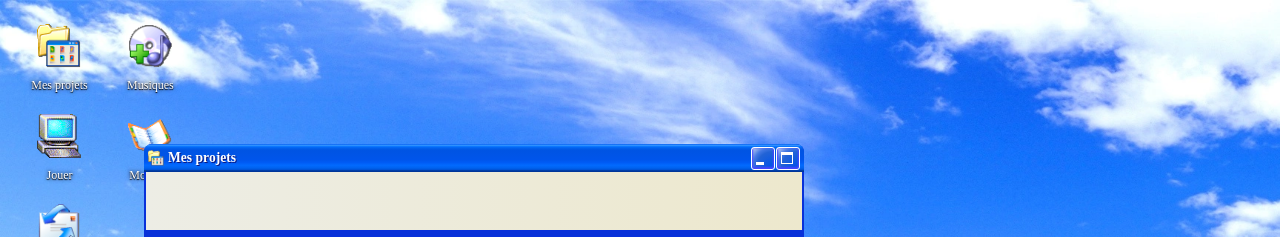
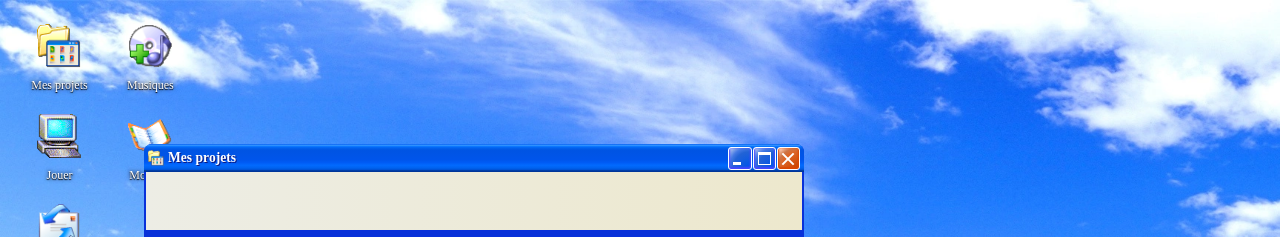
Before and after one commit to UnMugViolet/portfolio, a Vue app: page /office in a window 1280 px wide. Shown: the top 237 px of the page. Built offline with nearby package versions, Linux system fonts and the light colour scheme; a web font is replaced by a local one.

Commit message:
🚨 Added close and maximize button and minimize

```diff
--- a/css/main.css
+++ b/css/main.css
@@ -217,8 +217,7 @@ img {
 
 .button-window-global-layout {
   border-radius: 3px;
-  width: 22px;
-  height: 22px;
+  width: 23px;
 }
 
 .loading-bar {
--- a/sass/abstracts/_buttons.scss
+++ b/sass/abstracts/_buttons.scss
@@ -6,6 +6,5 @@
 
 .button-window-global-layout{
     border-radius: 3px;
-    width: 22px;
-    height: 22px;
+    width: 23px;
 }
--- /dev/null
+++ b/src/components/Buttons/WindowClose.vue
@@ -0,0 +1,24 @@
+<template>
+    <button class="close-button relative button-window-global-layout border border-white h-full active:brightness-90 hover:brightness-125
+    after:h-4 after:top-0.5 after:mt-px after:absolute after:bg-white after:rotate-45 after:w-0.5 after:left-2 after:ml-px
+    before:h-4 before:top-0.5 before:mt-px before:absolute before:bg-white before:rotate-45	before:w-0.5 before:left-2 before:ml-px">
+
+    </button>
+</template>
+
+<style scoped>
+    .close-button{
+        box-shadow: rgb(218, 70, 0) 0px -1px 2px 1px inset;
+        background-image: radial-gradient(circle at 90% 90%, rgb(204, 70, 0) 0%, rgb(220, 101, 39) 55%, rgb(205, 117, 70) 70%, rgb(255, 204, 178) 90%, white 100%);
+    }
+
+    .close-button::before{
+        content: "";
+    }
+
+    .close-button::after{
+        content: "";
+        transform: rotate(-45deg);
+    }
+
+</style>
--- a/src/components/Buttons/WindowMaximize.vue
+++ b/src/components/Buttons/WindowMaximize.vue
@@ -1,8 +1,12 @@
 <template>
-    <button class="maximize-button relative button-window-global-layout border border-white h-full w-6 hover:brightness-125">
+    <button
+      class="maximize-button relative button-window-global-layout border border-white h-full hover:brightness-125 active:brightness-90 before:absolute before:block before:left-1 before:top-1"
+      @click="toggleButton"
+      :class="{ 'clicked': isClicked }"
+    >
+    </button>
+  </template>
 
-    </button>
-</template>
 
 <style scoped>
     .maximize-button{
@@ -12,13 +16,48 @@
 
     .maximize-button::before{
         content: "";
-        position: absolute;
-        display: block;
-        left: 4px;
-        top: 4px;
         box-shadow: white 0px 3px inset, white 0px 0px 0px 1px inset;
-        height: 12px;
-        width: 12px;
+        height: 13px;
+        width: 13px;
     }
 
+
+  .maximize-button.clicked::after{
+    content: "";
+    position: absolute;
+    display: block;
+    left: 4px;
+    top: 8px;
+    box-shadow: white 0px 2px inset, white 0px 0px 0px 1px inset, rgb(19, 109, 255) 1px -1px;
+    height: 8px;
+    width: 8px;
+    background-color: rgb(19, 109, 255);
+  }
+
+  .maximize-button.clicked::before{
+    content: "";
+    position: absolute;
+    display: block;
+    left: 8px;
+    top: 5px;
+    box-shadow: white 0px 2px inset, white 0px 0px 0px 1px inset;
+    height: 8px;
+    width: 8px;
+}
+
 </style>
+
+<script>
+export default {
+  data() {
+    return {
+      isClicked: false,
+    };
+  },
+  methods: {
+    toggleButton() {
+      this.isClicked = !this.isClicked;
+    },
+  },
+};
+</script>
--- a/src/components/Buttons/WindowMinimize.vue
+++ b/src/components/Buttons/WindowMinimize.vue
@@ -1,5 +1,5 @@
 <template>
-    <button class="minimize-button relative button-window-global-layout border border-white h-full w-6 before:bottom-1 before:left-1 before:absolute before:bg-white before:w-2 hover:brightness-125">
+    <button class="minimize-button relative button-window-global-layout border border-white h-full w-6 before:bottom-1 before:left-1 before:absolute active:brightness-90 before:bg-white before:w-2 hover:brightness-125">
 
     </button>
 </template>
--- a/src/layouts/Window.vue
+++ b/src/layouts/Window.vue
@@ -8,6 +8,7 @@
             <div class="h-5/6 mt-px flex items-center gap-px">
                 <WindowMinimize/>
                 <WindowMaximize/>
+                <WindowClose/>
             </div>
         </div>
         <div class="absolute w-full h-full overflow-hidden p-0.5">
@@ -26,6 +27,7 @@
 <script setup>
 import WindowMinimize from '../components/Buttons/WindowMinimize.vue';
 import WindowMaximize from '../components/Buttons/WindowMaximize.vue';
+import WindowClose from '../components/Buttons/WindowClose.vue';
 </script>
 
 <style scoped>
```
Also changed, not shown: 1 other file (tests, documents, lock files or other folders).
